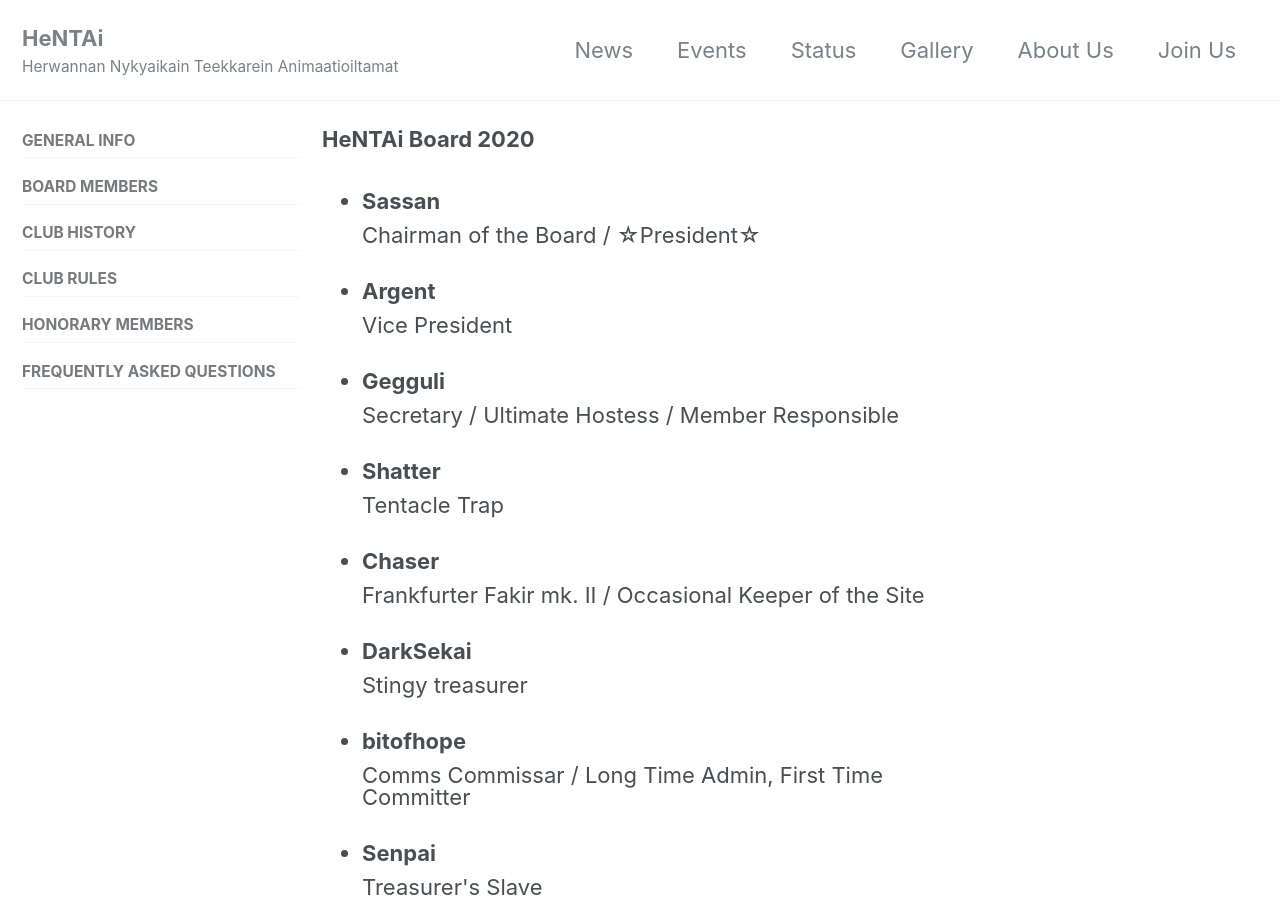
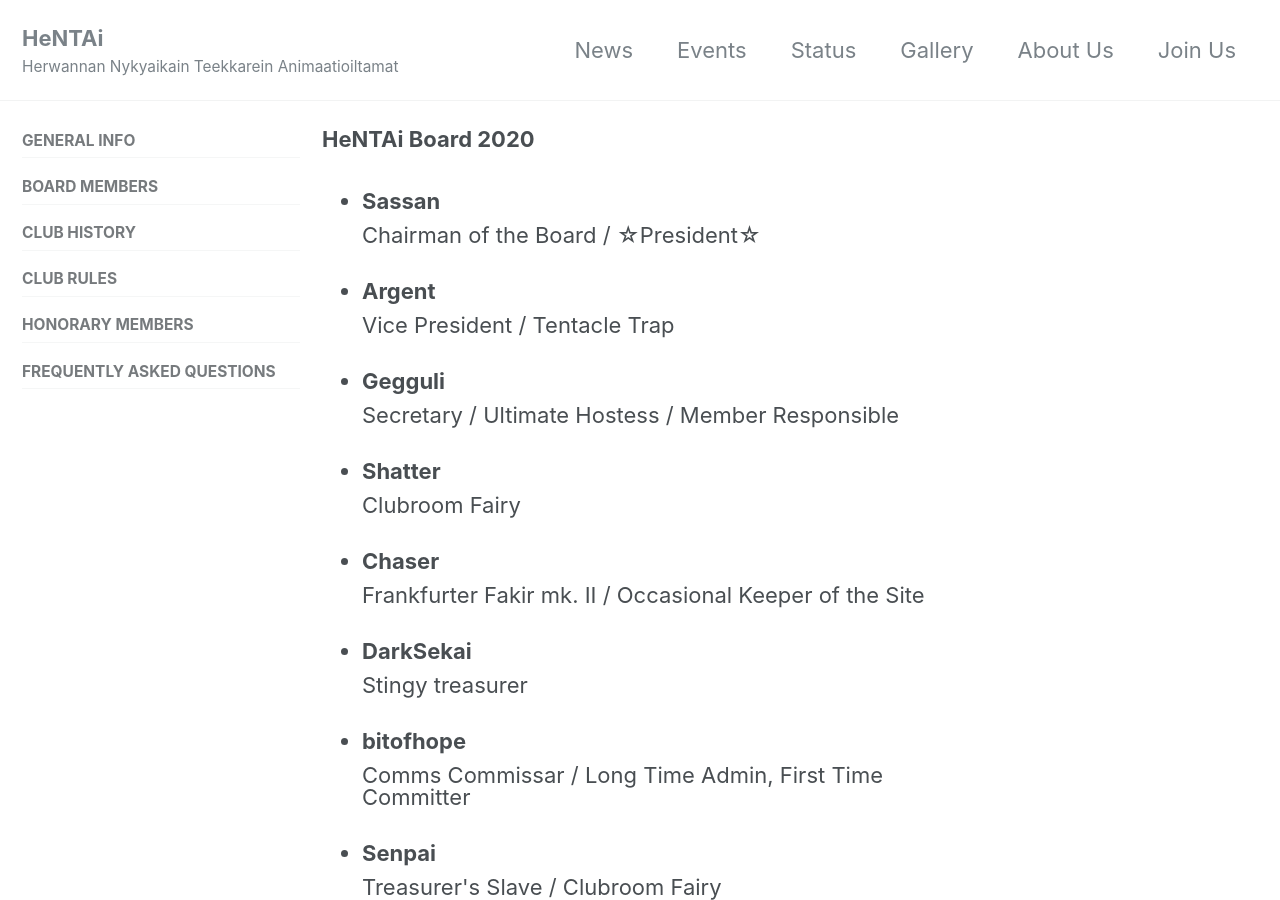
Before and after one commit to HNTA-Club/website, a Jekyll site: the page built from _pages/board.md, in a window 1280 px wide and 900 px high. Built offline with Jekyll 4.4.1, drawn with Linux system fonts in a browser that asks for light colours; cached includes are drawn as plain includes; nearby versions of some CDN libraries.

Commit message:
Tried fixing board roles for senpai and shatter

```diff
--- a/_data/authors.yml
+++ b/_data/authors.yml
@@ -5,7 +5,7 @@ sassan:
 
 argent:
   name: "Argent"
-  bio: "Vice President"
+  bio: "Vice President / Tentacle Trap"
   board: "true"
 
 gegguli:
@@ -15,7 +15,7 @@ gegguli:
 
 shatter:
   name: "Shatter"
-  bio: "Tentacle Trap"
+  bio: "Clubroom Fairy"
   board: "true"
 
 chaser:
@@ -35,7 +35,7 @@ bitofhope:
 
 senpai:
   name: "Senpai"
-  bio: "Treasurer's Slave"
+  bio: "Treasurer's Slave / Clubroom Fairy"
   board: "true"
 
 # From here on former members
```
